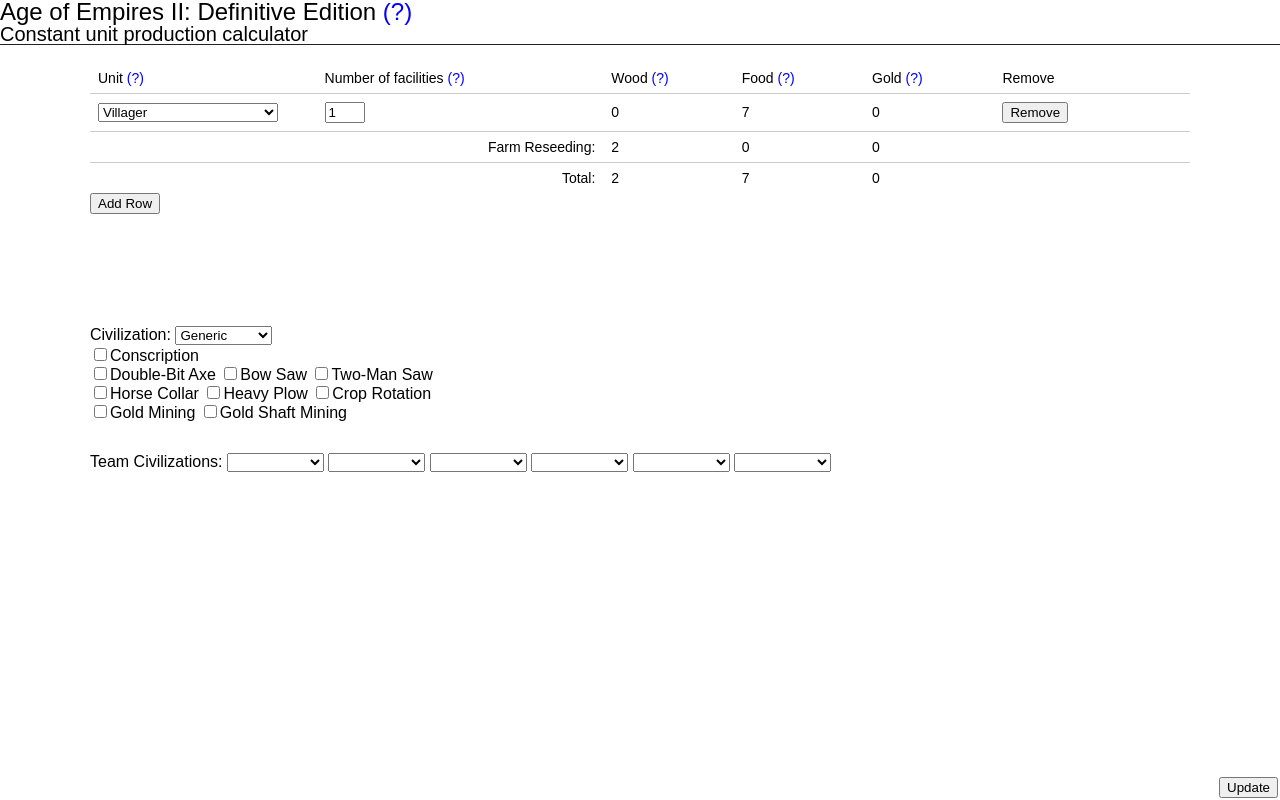
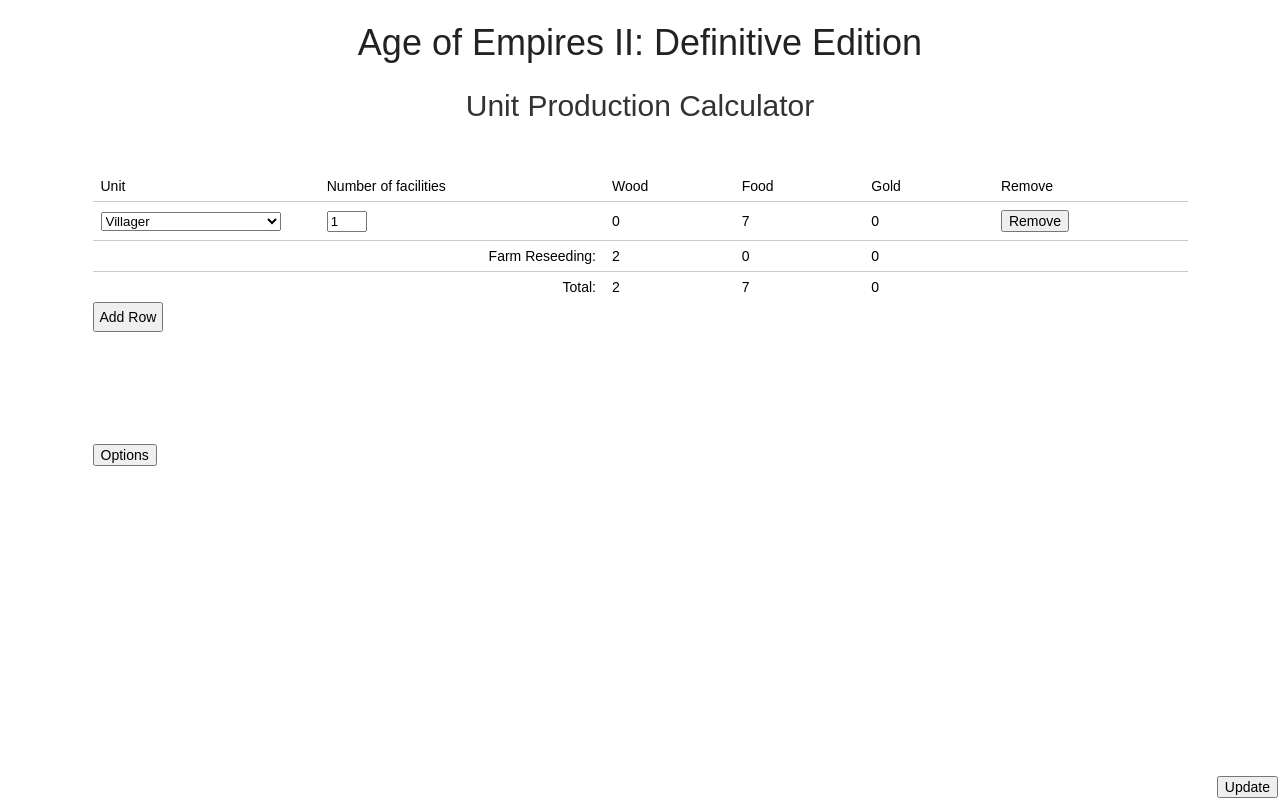
Before and after one commit to Zoaklen/aoe2, a plain HTML site: page index.html in a window 1280 px wide. Drawn offline with Linux system fonts and the light colour scheme.

Commit message:
Update index.html

```diff
--- a/index.html
+++ b/index.html
@@ -55,8 +55,16 @@
         margin: 0px 0px 8px 0px;
       }
 
+      .dark hr{
+        border-color: #ccc
+      }
+
       tr, thead{
         border-bottom: 1px solid #ccc;
+      }
+
+      .dark tr,.dark thead,.dark tfoot{
+        border-color: #444;
       }
 
       tfoot{
@@ -78,12 +86,36 @@
         font-size: 14px;
       }
 
-      h1{
-        font-size: 24px;
+      .title{
+        font-size: 36px;
+        text-align: center;
+        margin: auto;
+        width: 100%;
+        padding-top: 25px;
+        color: #222;
       }
 
       h2{
-        font-size: 20px;
+        font-size: 30px;
+        text-align: center;
+        margin: auto;
+        width: 100%;
+        color: #333;
+        padding-top: 30px;
+        padding-bottom: 40px;
+      }
+
+      .dark h2{
+        color: #ccc;
+      }
+
+      button{
+        font-size: 14px;
+        cursor:pointer;
+      }
+
+      .addrow{
+        padding: 5px;
       }
 
       input[type=number]{
@@ -93,7 +125,7 @@
       .tableholder
       {
         margin:auto;
-        width: calc(100% - 180px);
+        width: calc(100% - 185px);
         padding: 10px;
       }
 
@@ -119,14 +151,42 @@
         color: #fff;
       }
 
+      .dark{
+        background: #222;
+        color:#aaa;
+      }
+
+      .dark h1{
+        color: #ddd;
+      }
+
+      .dark input[type=number],.dark select{
+        background-color: #222;
+        color: #aaa;
+      }
+
+      .dark input[type=number]{
+        border: 1px solid #aaa;
+      }
+
+      .dark button{
+        background: rgb(57,57,57);
+        background: linear-gradient(180deg, rgba(57,57,57,1) 0%, rgba(23,23,23,1) 100%);
+        border: 1px solid #444;
+        color: #aaa;
+      }
+      .dark button:hover{
+        background: rgb(67,67,67);
+        background: linear-gradient(180deg, rgba(67,67,67,1) 0%, rgba(33,33,33,1) 100%);
+      }
+
     </style>
   </head>
   <body onload="webstart()">
     <div id="page">
-    <h1>Age of Empires II: Definitive Edition <span class="clickable" onclick="help()">(?)</span></h1>
-    <h2>Constant unit production calculator</h2>
+    <h1 class="title">Age of Empires II: Definitive Edition</h1>
+    <h2>Unit Production Calculator</h2>
     <span id="credit">@Zoaklen</span>
-    <hr>
     <div class="tableholder">
       <table>
         <colgroup>
@@ -138,11 +198,11 @@
           <col style="width: 15%">
         </colgroup>
         <thead>
-          <th>Unit <span class="clickable" onclick="alert('What unit you want to generate?')">(?)</span></th>
-          <th>Number of facilities <span class="clickable" onclick="alert('How many barracks/archery range/etc are you trying to keep busy at the same time?')">(?)</span></th>
-          <th>Wood <span class="clickable" onclick="alert('How many villagers on wood you are going to need.')">(?)</span></th>
-          <th>Food <span class="clickable" onclick="alert('How many villagers on farms you are going to need.')">(?)</span></th>
-          <th>Gold <span class="clickable" onclick="alert('How many villagers on gold mines you are going to need.')">(?)</span></th>
+          <th>Unit</th>
+          <th>Number of facilities</th>
+          <th>Wood</th>
+          <th>Food</th>
+          <th>Gold</th>
           <th>Remove</th>
         </thead>
         <tbody id="unitlist">
@@ -165,8 +225,10 @@
         </tfoot>
 
       </table>
-      <button type="button" name="add" onclick="addunit()">Add Row</button>
+      <button class="addrow" type="button" name="add" onclick="addunit()">Add Row</button>
       <br><br><br><br><br><br><br><br>
+      <button type="button" name="button" onclick="var d = document.getElementById('optionsdiv');if(d.style.length > 0){ d.style = '' }else{ d.style='display:none;'}">Options</button>
+      <div id="optionsdiv" style="display:none;">
         <label for="civ">Civilization:</label>
         <select onchange="updateciv()" id="civ">
           <option value="Generic">Generic</option>
@@ -475,6 +537,7 @@
           <option value="Vietnamese">Vietnamese</option>
           <option value="Vikings">Vikings</option>
         </select>
+      </div>
     </div>
 
 
```
Lines whose indentation alone changed are shown as unchanged.
